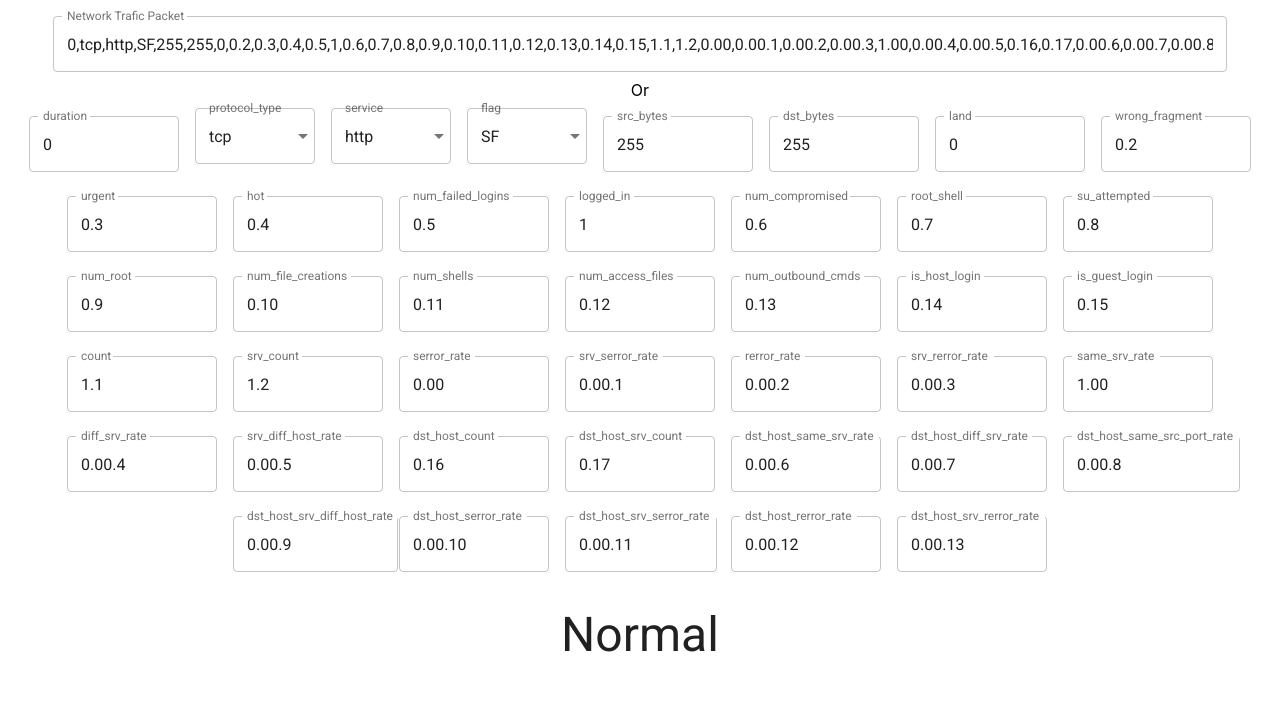
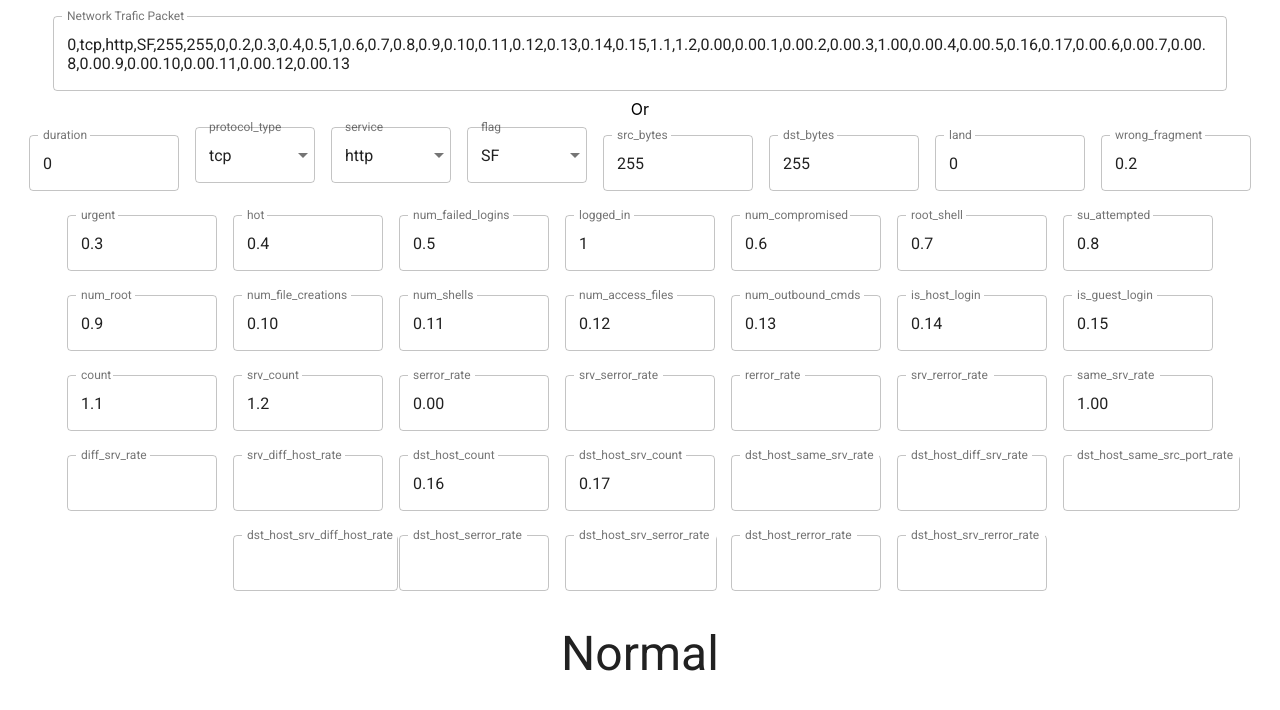
Before and after one commit to sapienscube/intrusion-detection-system-web-client, a React (Create React App) app: page / in a window 1280 px wide. Shown: the top 710 px of the page. Built offline with nearby package versions, Linux system fonts and the light colour scheme.

Commit message:
Packet TextField mutiline, Feature SimpleSelect type number

```diff
--- a/src/components/Packet.js
+++ b/src/components/Packet.js
@@ -42,6 +42,8 @@ class Packet extends React.Component {
             variant="outlined"
             value={featuresArray}
             onChange={this.handleChange}
+            multiline="true"
+            rows={2}
           />
         </Grid>
       </Grid>
--- a/src/components/material-ui/OutlinedTextFields.js
+++ b/src/components/material-ui/OutlinedTextFields.js
@@ -32,7 +32,7 @@ class OutlinedTextFields extends React.Component {
           label={this.props.title}
           value={this.props.placeholder}
           onChange={this.handleChange}
-          type="string"
+          type="number"
           className={this.props.classes.textField}
           InputLabelProps={{
             shrink: true
```
